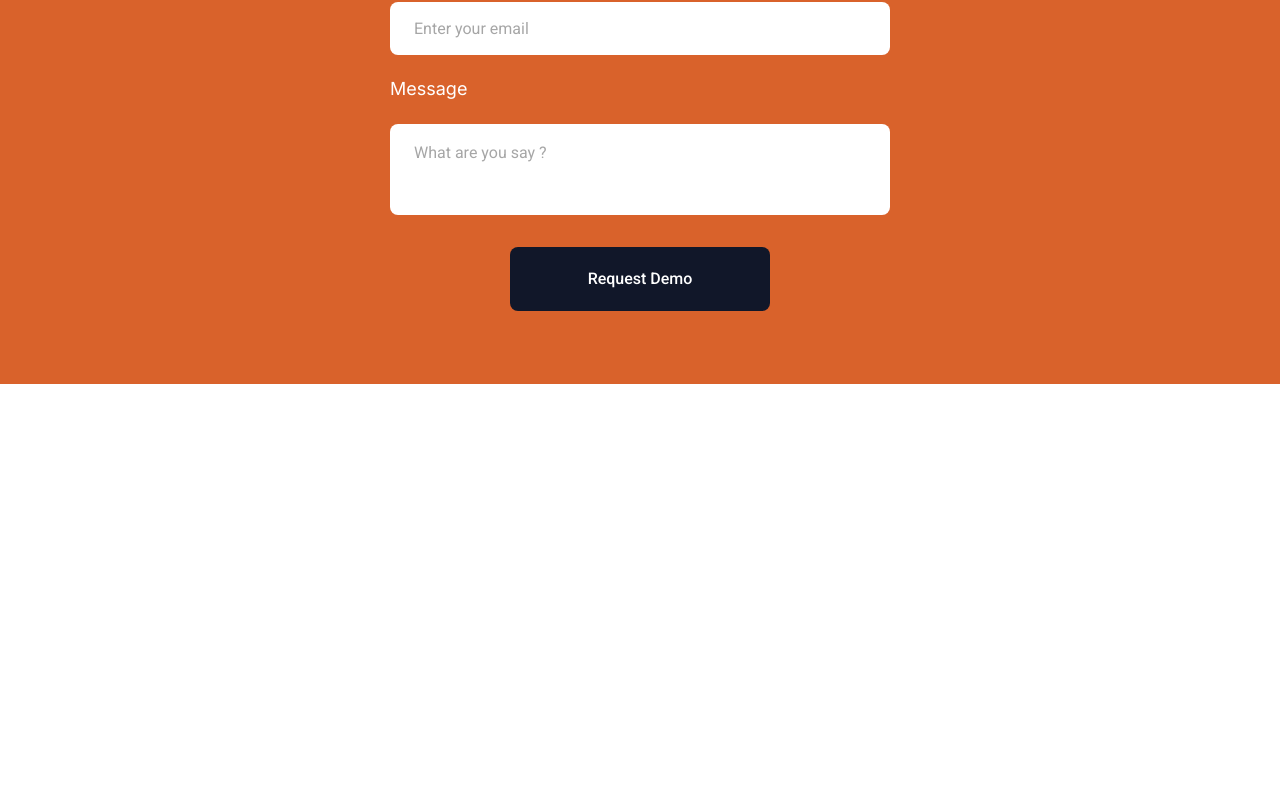
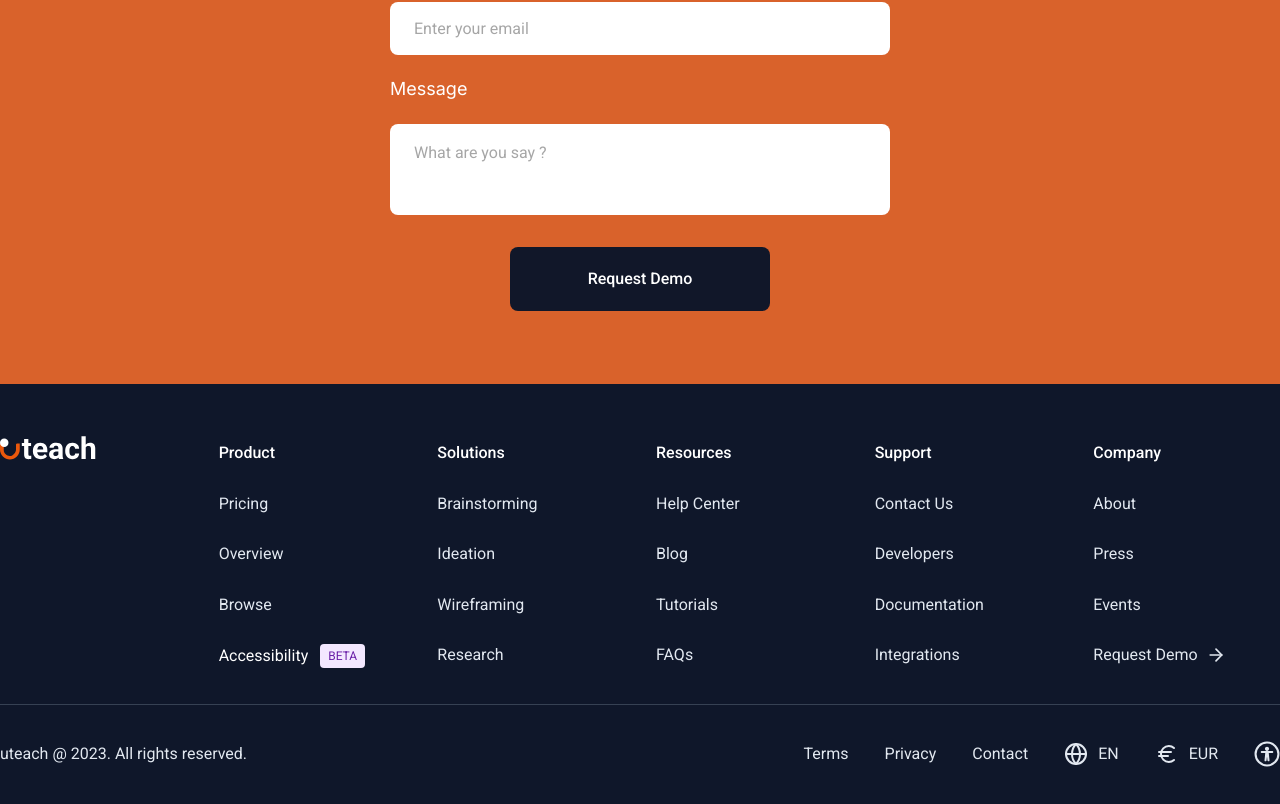
Before and after one commit to f3rnandorj/buzzvel-challenge, a Next.js app: page / in a window 1280 px wide. Shown: the part 5612-6416 px from the top of the page. Before the commit the page ends 5996 px from the top, so only its background shows below. Built offline with nearby package versions, Linux system fonts and the light colour scheme.

Commit message:
Finish FooterSection.

```diff
--- a/src/app/globals.css
+++ b/src/app/globals.css
@@ -15,6 +15,7 @@ html {
   --color-blue-800: #1e40af;
   --color-green-100: #dcfce7;
   --color-green-800: #166534;
+  --color-gray-200: #e2e8f0;
 
   --color-primary: #ea580c;
   --color-secondary: #0f172a;
--- a/src/app/page.tsx
+++ b/src/app/page.tsx
@@ -9,6 +9,7 @@ import {
   FeaturesSection,
   SignUpSection,
   GetInTouchSection,
+  FooterSection,
 } from "@/components";
 
 export default function Home() {
@@ -33,6 +34,8 @@ export default function Home() {
       <SignUpSection />
 
       <GetInTouchSection />
+
+      <FooterSection />
     </div>
   );
 }
--- a/src/assets/icons/index.ts
+++ b/src/assets/icons/index.ts
@@ -4,8 +4,8 @@ import brand3 from "./brand3.svg";
 import brand4 from "./brand4.svg";
 import brand5 from "./brand5.svg";
 
+import accessibility from "./accessibility.svg";
 import plane from "./plane.svg";
-
 import heart from "./heart.svg";
 import diamond from "./diamond.svg";
 import mortarboard from "./mortarboard.svg";
@@ -21,6 +21,7 @@ export const icons = {
   plane,
   heart,
   diamond,
+  accessibility,
   mortarboard,
   arrowLeftCircle,
   arrowRightCircle,
--- a/src/components/HomeSections/FooterSection/FooterSection.tsx
+++ b/src/components/HomeSections/FooterSection/FooterSection.tsx
@@ -1,18 +1,59 @@
+import Image from "next/image";
+import { SectionList } from "./components/SectionList";
+import { navSectionsToMap } from "./navSectionsToMap";
+import { Icon, LinkText, Text } from "@/components";
+
 export function FooterSection() {
   return (
-    <section className="h-[26.25rem] items-center bg-[#D9622B] w-screen relative left-1/2 -translate-x-1/2">
-      <div className="flex flex-col flex-1 h-full max-w-[90rem] mx-auto items-center justify-center gap-8 relative"></div>
-    </section>
+    <footer className="h-[26.25rem] items-center bg-secondary w-screen relative left-1/2 -translate-x-1/2 py-12">
+      <div className="max-w-7xl mx-auto">
+        <div className=" grid grid-cols-2 sm:grid-cols-3 md:grid-cols-6 gap-8 text-sm">
+          <div className="col-span-2 md:col-span-1">
+            <Image
+              src="/logoWhite.svg"
+              alt="Logo"
+              width={96}
+              height={34}
+              className="h-8.5 w-24"
+              priority
+            />
+          </div>
+
+          {navSectionsToMap.map((section) => (
+            <SectionList key={section.title} {...section} />
+          ))}
+        </div>
+
+        <hr className="border-gray-700 w-full mt-9" />
+
+        <div className="flex flex-wrap items-center justify-between py-8 gap-4">
+          <Text as="p" preset="itemNormal" className="text-gray-200">
+            uteach @ 2023. All rights reserved.
+          </Text>
+
+          <nav className="flex items-center gap-9">
+            <LinkText href="" text="Terms" />
+            <LinkText href="" text="Privacy" />
+            <LinkText href="" text="Contact" />
+
+            <div className="flex items-center">
+              <Icon name="globe" size={34} className="text-gray-200 pr-2.5" />
+              <Text as="span" preset="itemNormal" className="text-gray-200">
+                EN
+              </Text>
+            </div>
+
+            <div className="flex items-center">
+              <Icon name="euro" size={34} className="text-gray-200 pr-2.5" />
+              <Text as="span" preset="itemNormal" className="text-gray-200">
+                EUR
+              </Text>
+            </div>
+
+            <Icon name="accessibility" size={26} className="text-gray-200" />
+          </nav>
+        </div>
+      </div>
+    </footer>
   );
 }
-
-{
-  /* <Image
-  src="/logo.svg"
-  alt="Logo"
-  width={100}
-  height={40}
-  className="h-10 w-24"
-  priority
-/>; */
-}
--- /dev/null
+++ b/src/components/HomeSections/FooterSection/components/BetaItem.tsx
@@ -0,0 +1,20 @@
+import { Text } from "@/components";
+
+export function BetaItem({ text }: { text: string }) {
+  return (
+    <Text
+      as="li"
+      preset="itemNormal"
+      className="flex items-center gap-1 text-white"
+    >
+      {text}
+      <Text
+        as="span"
+        preset="itemNormal"
+        className="text-xs text-purple-800 bg-purple-100 px-2 py-1 ml-2 rounded"
+      >
+        BETA
+      </Text>
+    </Text>
+  );
+}
--- /dev/null
+++ b/src/components/HomeSections/FooterSection/components/RequestDemoLink.tsx
@@ -0,0 +1,20 @@
+import { Icon, Text } from "@/components";
+import Link from "next/link";
+
+export function RequestDemoLink() {
+  return (
+    <Link href="" className="group">
+      <Text
+        as="li"
+        preset="itemNormal"
+        className="flex items-center gap-1 text-gray-200 group-hover:text-primary"
+      >
+        Request Demo
+        <Icon
+          name="arrowRight"
+          className="ml-1 text-gray-200 group-hover:text-primary"
+        />
+      </Text>
+    </Link>
+  );
+}
--- /dev/null
+++ b/src/components/HomeSections/FooterSection/components/SectionList.tsx
@@ -0,0 +1,52 @@
+import { Text } from "@/components";
+import { ReactNode } from "react";
+
+export interface SectionListProps {
+  title: string;
+  items: string[];
+  CustomItem?: ReactNode;
+  CustomItemPosition?: number;
+}
+
+export function SectionList({
+  title,
+  items,
+  CustomItem,
+  CustomItemPosition,
+}: SectionListProps) {
+  function renderItems() {
+    const listItems = items.map((item, index) => (
+      <ListItem key={`${item}-${index}`}>{item}</ListItem>
+    ));
+
+    if (CustomItem && typeof CustomItemPosition === "number") {
+      listItems.splice(
+        CustomItemPosition,
+        0,
+        <div key="custom-item">{CustomItem}</div>
+      );
+    } else if (CustomItem) {
+      listItems.push(<div key="custom-item">{CustomItem}</div>);
+    }
+
+    return listItems;
+  }
+
+  return (
+    <div className="pt-2.5">
+      <Text as="h2" preset="item" className="text-white pb-7">
+        {title}
+      </Text>
+
+      <ul className="space-y-7">{renderItems()}</ul>
+    </div>
+  );
+}
+
+function ListItem({ children }: { children: ReactNode }) {
+  return (
+    <Text as="li" preset="itemNormal" className="text-gray-200 ">
+      {children}
+    </Text>
+  );
+}
--- /dev/null
+++ b/src/components/HomeSections/FooterSection/navSectionsToMap.tsx
@@ -0,0 +1,28 @@
+import { BetaItem } from "./components/BetaItem";
+import { RequestDemoLink } from "./components/RequestDemoLink";
+import { SectionListProps } from "./components/SectionList";
+
+export const navSectionsToMap: SectionListProps[] = [
+  {
+    title: "Product",
+    items: ["Pricing", "Overview", "Browse"],
+    CustomItem: <BetaItem text="Accessibility" />,
+  },
+  {
+    title: "Solutions",
+    items: ["Brainstorming", "Ideation", "Wireframing", "Research"],
+  },
+  {
+    title: "Resources",
+    items: ["Help Center", "Blog", "Tutorials", "FAQs"],
+  },
+  {
+    title: "Support",
+    items: ["Contact Us", "Developers", "Documentation", "Integrations"],
+  },
+  {
+    title: "Company",
+    items: ["About", "Press", "Events"],
+    CustomItem: <RequestDemoLink />,
+  },
+];
--- a/src/components/Icon/Icon.tsx
+++ b/src/components/Icon/Icon.tsx
@@ -9,6 +9,8 @@ import {
   PlayCircle,
   Check,
   ArrowRight,
+  Globe,
+  Euro,
 } from "lucide-react";
 
 export type IconName = keyof typeof Icons;
@@ -55,5 +57,7 @@ const Icons = {
   playCircle: PlayCircle,
   check: Check,
   arrowRight: ArrowRight,
+  globe: Globe,
+  euro: Euro,
   ...icons,
 };
--- /dev/null
+++ b/src/components/LinkText/LinkText.tsx
@@ -0,0 +1,21 @@
+import Link from "next/link";
+import { Text } from "../Text/Text";
+
+interface Props {
+  href: string;
+  text: React.ReactNode;
+}
+
+export function LinkText({ href, text }: Props) {
+  return (
+    <Link href={href}>
+      <Text
+        as="span"
+        preset="itemNormal"
+        className="text-gray-200 hover:text-primary"
+      >
+        {text}
+      </Text>
+    </Link>
+  );
+}
--- a/src/components/index.ts
+++ b/src/components/index.ts
@@ -7,6 +7,7 @@ export * from "./SliderDots/SliderDots";
 export * from "./CallToActionLink/CallToActionLink";
 export * from "./ServiceCard/ServiceCard";
 export * from "./TextInput/TextInput";
+export * from "./LinkText/LinkText";
 
 export * from "./Form/TextInputControlled";
 
```
Also changed, not shown: src/assets/icons/accessibility.svg (added).
